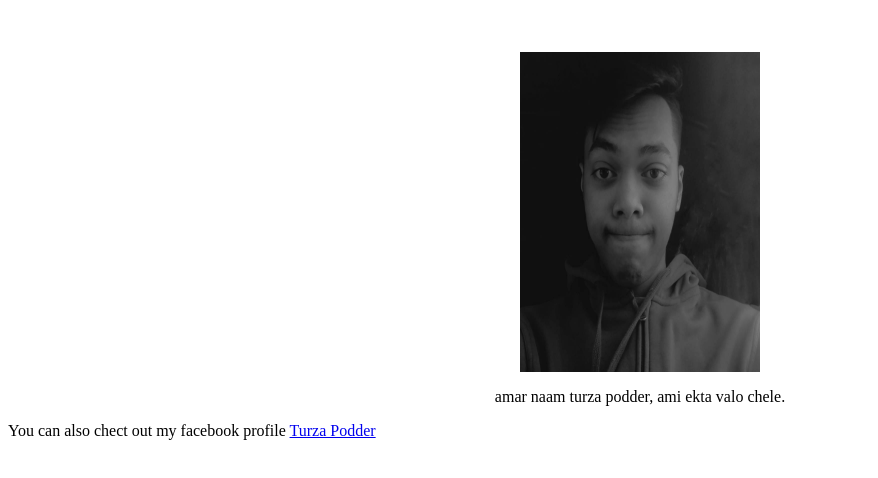
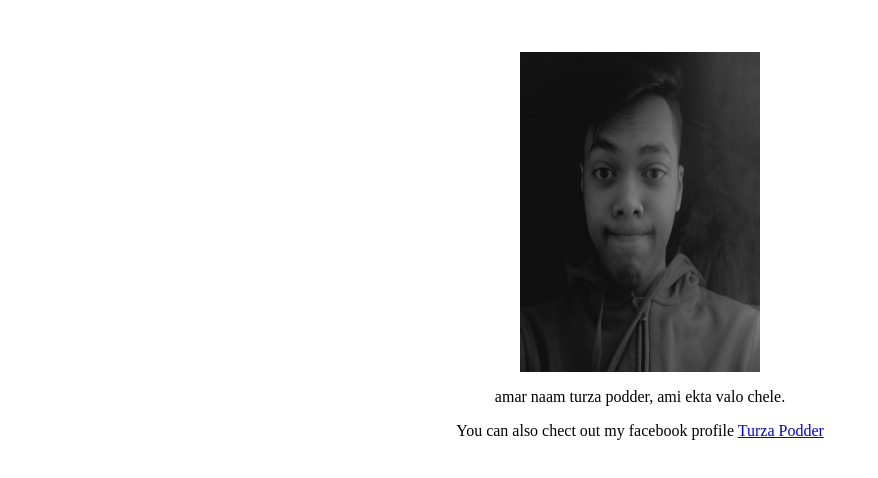
Before and after one commit to Turzapodder/turzapodder.github.io, a plain HTML site: page index.html in a window 1280 px wide. Shown: the part 48-526 px from the top of the page, without its empty margins (0-878 px from the left). Drawn offline with Linux system fonts and the light colour scheme.

Commit message:
Update index.html

```diff
--- a/index.html
+++ b/index.html
@@ -8,6 +8,6 @@
   <p align="center">amar naam turza podder, ami ekta valo chele.</p>
    <p align="What do you think about my website? React below.</p>
     <img src="GEZ.gif" height="100'" width="240">
-    <p> You can also chect out my facebook profile <a href="https://www.facebook.com/tur.zaii.5">Turza Podder</a>
+    <p align="center"> You can also chect out my facebook profile <a href="https://www.facebook.com/tur.zaii.5">Turza Podder</a>
  </body>
 </html>
```
